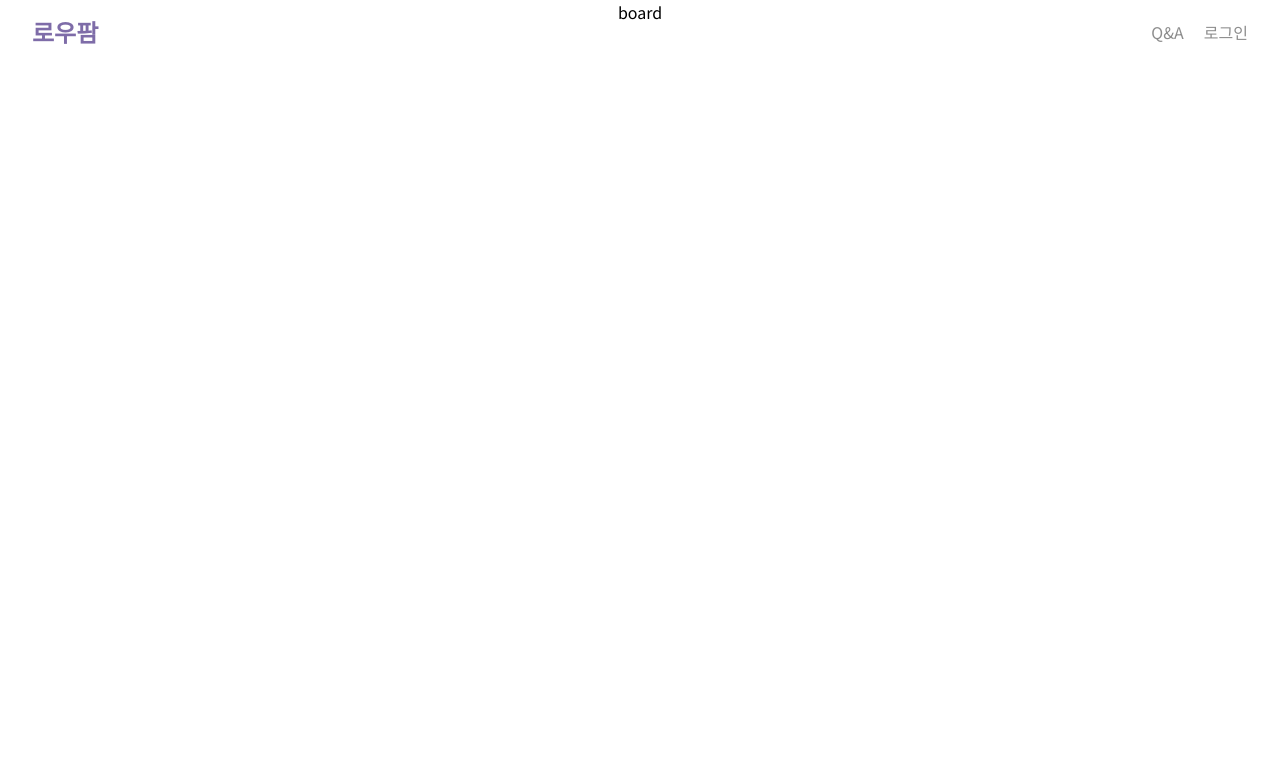
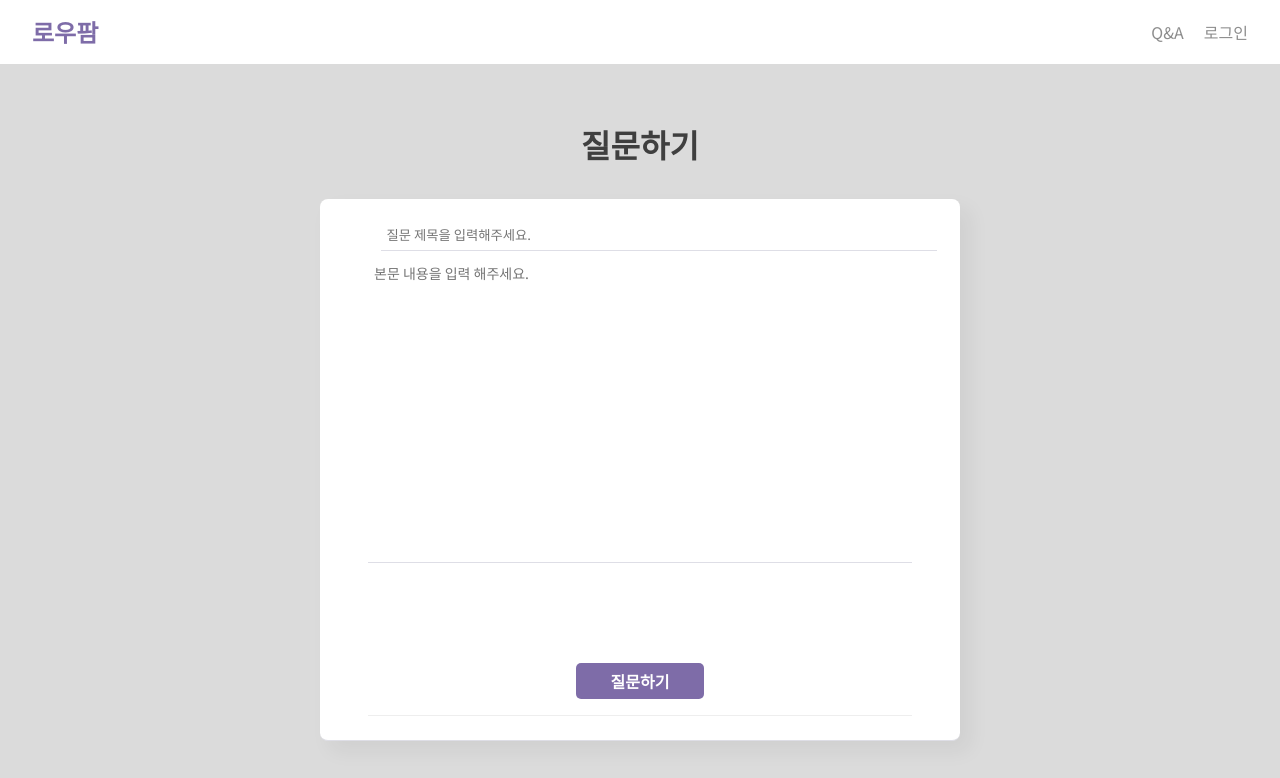
Before and after one commit to fotoner/law-farm-front, a React (Create React App) app: page /BoardPage in a window 1280 px wide. Shown: the top 778 px of the page. Built offline with nearby package versions, Linux system fonts and the light colour scheme.

Commit message:
Board Form

```diff
--- /dev/null
+++ b/src/css/Board.css
@@ -0,0 +1,80 @@
+.question {
+    test-align : center;
+
+}
+.title{
+    margin:3rem 0 2rem;
+    font-size : 2rem;
+    font-weight :700;
+    color: #3f3f3f;
+    text-align: center;
+}
+.container{
+
+    margin: 0 auto;
+    width:100%;
+    border:1px solid #fff;
+    padding:10px 0 30px 0;
+    border-radius: 5px;
+    margin-bottom : 50px;
+}
+
+.form-wrapper{
+    width: 100%;
+    margin:0 auto;
+}
+.title-input{
+    width: 100%;
+    outline: none;
+    padding:0 0.375rem;
+    line-height: 1.75rem;
+    border:none;
+    border-bottom: 1px solid #dedee6;
+    border-radius: 0;
+    transition: border-bottom-color .3s;
+    height: 30px;
+    margin : 12.5px;
+    overflow: visible;
+}
+
+.text-area{
+    box-sizing: content-box;
+    width: 100%;
+    resize: none;
+    padding:0 0.375rem;
+    border:none;
+    border-bottom: 1px solid #dedee6;
+    border-radius: 0;
+    overflow: hidden;
+    transition: border-bottom-color .3s;
+    line-height: 1.75rem;
+    padding-bottom: 100px;
+    outline: none;
+    display: block;
+    height: 300px;
+    direction: ltr;
+    font-size: .875rem;
+    font-weight: 400;
+    line-height: 1.5;
+    text-align: left;
+    box-sizing: border-box;
+
+}
+
+.submit-button {
+    width: 8rem;
+    margin-top:100px;
+    text-align: center;
+    padding: 6px 12px;
+    font-size : 1rem;
+    font-weight: bold;
+    cursor: pointer;
+    border-radius: 5px!important;
+    color:#fff;
+    display:inline-block;
+    border-color:#7e6ca8;
+    background: #7e6ca8;
+    box-sizing: border-box;
+    transition: background 0.3s ;
+    font-family:  'Noto Sans KR', sans-serif;
+}
--- a/src/routes/BoardPage.jsx
+++ b/src/routes/BoardPage.jsx
@@ -1,14 +1,81 @@
 import React from "react";
+import "../css/Board.css";
 import styled from "styled-components";
 import colors from "../lib/colors";
 
-function BoardPage(){
-    return(
-        <div>
-            board
-        </div>
-    )
+const DivisionLine = styled.hr`
+  margin: 16px 0;
+  width: 100%;
+  border: 0;
+  border-bottom: 1px solid ${colors.hrWhite};
+`;
+
+const FormStyle = styled.article`
+  width: 100vw;
+  min-height: 100vh;
+  background-color: ${colors.background};
+  display: flex;
+  flex-direction: column;
+  align-items: center;
+
+  & > .header-gap {
+    height: 64px;
+    width: 100%;
+    background-color: #fff;
+  }
+  & > .inner {
+    display: flex;
+    flex-direction: column;
+    justify-content: center;
+    align-items: center;
+    width: 100%;
+    flex: 1;
+  }
+`;
+const FormMain = styled.form`
+  display: flex;
+  flex-direction: column;
+  align-items: center;
+  justify-content: center;
+  margin-bottom: 50px;
+  padding: 0.5rem 3rem;
+  border-bottom: 1px solid #dedee6;
+  width: 40rem;
+  background-color: #fff;
+  box-sizing: border-box;
+  box-shadow: 10px 10px 20px 1px rgb(0 0 0 / 5%);
+  border-radius: 0.5rem;
+
+  .head {
+    font-weight: bold;
+    font-size: 32px;
+    color: ${colors.fontDarkGrey};
+  }
+  .inputBox {
+    margin-bottom:16px;
+  }
+`;
+
+const BoardPage = () => {
+  return (
+     <FormStyle>
+      <div className="header-gap" />
+      <div className="inner">
+
+          <h1 className='title'>질문하기</h1>
+          <FormMain>
+            <div className = 'form-wrapper'>
+            <input className = "title-input" type='text' placeholder ='질문 제목을 입력해주세요.'
+            required="required"/>
+            <textarea className="text-area" placeholder='본문 내용을 입력 해주세요.'></textarea>
+            </div>
+
+            <div className = 'submit-button'>질문하기</div>
+            <DivisionLine/>
+          </FormMain>
+      </div>
+    </FormStyle>
+  )
 }
 
-
-export default BoardPage;
+export default BoardPage
```
Also changed, not shown: src/components/BoardForm.jsx (added, +14 -0 lines).
